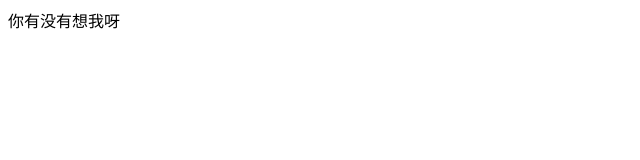
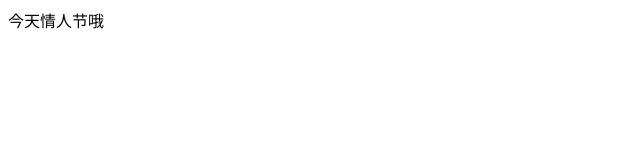
Before and after one commit to YUSHIBUJUE/YUSHIBUJUE.github.io, a plain HTML site: page index.html in a window 1280 px wide. Shown: the full height of the page, 0-640 px from the left. Drawn offline with Linux system fonts and the light colour scheme.

Commit message:
Update index.html

```diff
--- a/index.html
+++ b/index.html
@@ -2,5 +2,5 @@
 
   </title><meta name="viewport" content="width=device-width, initial-scale=1.0, maximum-scale=1.0, minimum-scale=1.0, user-scalable=no"> </head>
 <body>
-  <p style="font-size：16px">你有没有想我呀</p>
+  <p style="font-size：16px">今天情人节哦</p>
 </body> </html>
```
